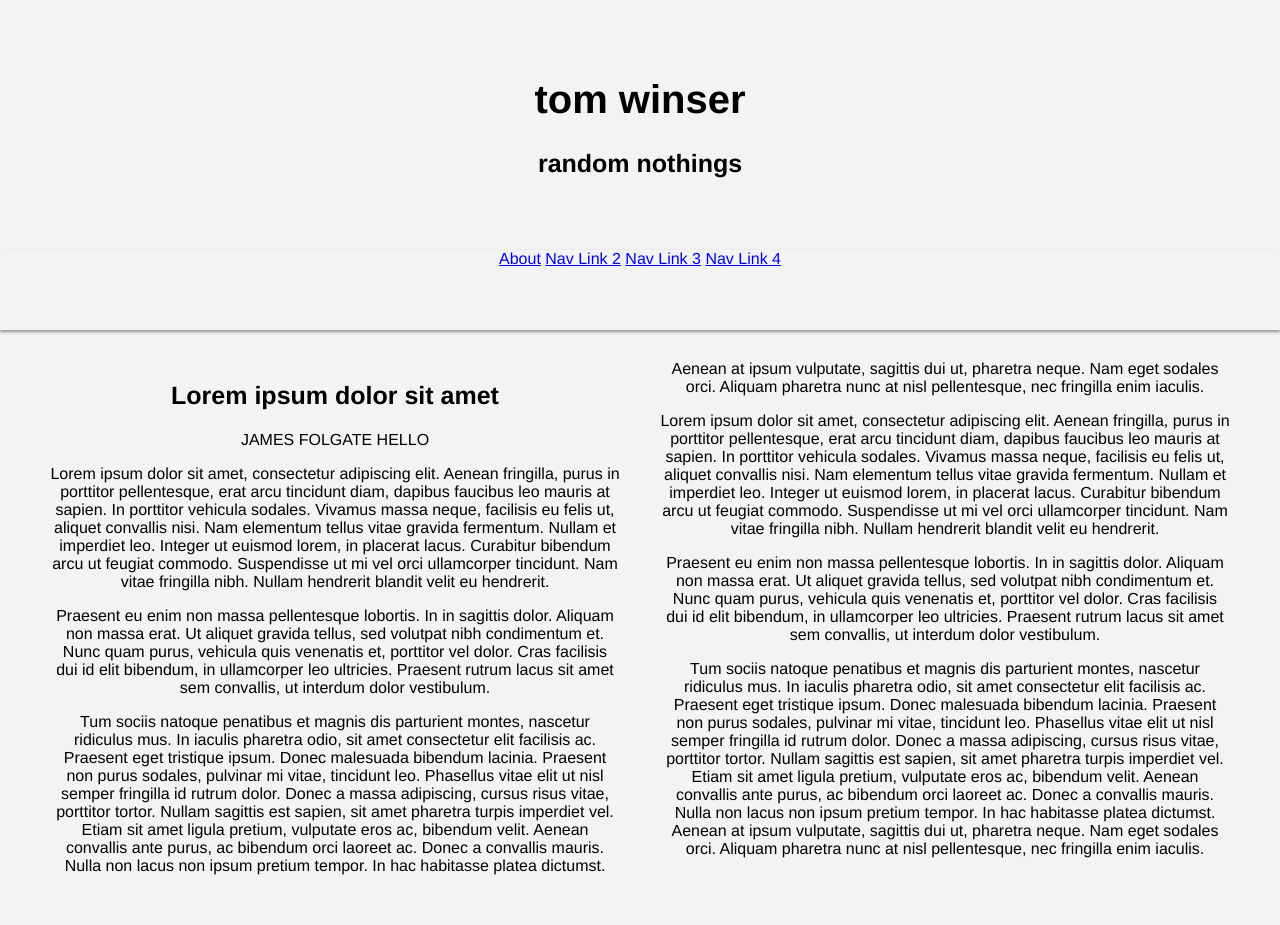
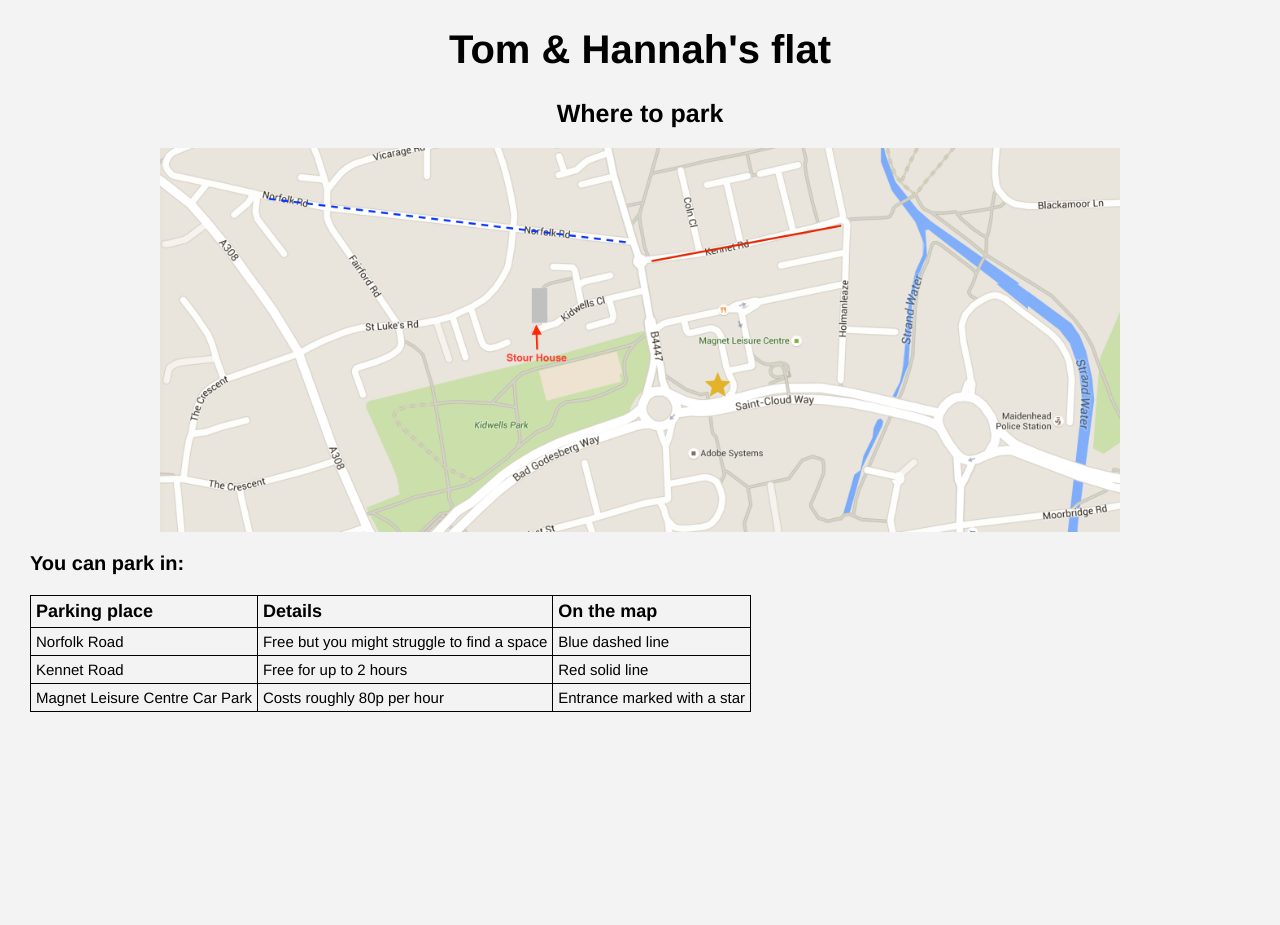
Before and after one commit to twinser/twinser.github.io, a plain HTML site: page index.html in a window 1280 px wide. After the commit the page ends 800 px from the top, so only its background shows below. Drawn offline with nearby package versions, Linux system fonts and the light colour scheme.

Commit message:
Change to Stour House Parking

```diff
--- a/css/main.css
+++ b/css/main.css
@@ -1,55 +1,50 @@
-@font-face {
-    font-family: Barrio;
-    src: url(Barrio-Regular.otf);
-}
-
 body {
 	background-color: #F3F3F3;
 	font-family: Helvetica;
     color: #000000;
-	text-align: center;
 	margin: 0;
-	padding-top: 250px;
 }
 
 h1{
 	font-size: 40px;
+	text-align: center;
 }
 
 h2{
 	font-size: 25px;
 	color: #000000;
+	text-align: center;
 }
 
-* {
-  box-sizing: border-box;
+h3{
+	font-size: 20px;
+	color: #000000;
 }
 
-header {
-  height: 300px;
-  padding-top: 50px;
-  background: #F3F3F3;
+main{
+  font-size: 15px;
+  text-align: left;
+  padding-left: 30px;
 }
-.main-nav,
-.main {
-  position: relative;
+
+img {
+	display: block;
+    margin-left: auto;
+    margin-right: auto;
 }
-.main-nav {
-  background: #f3f3f3;
-  height: 80px;
-  z-index: 150;
-  margin-bottom: -80px;
-  box-shadow: 0 2px 3px rgba(0,0,0,.4);
+
+table {
+    border-collapse: collapse;
 }
-header,
-.main-nav-scrolled {
-  position: fixed;
-  width: 100%;
-  top: 0;
+
+table, th, td {
+	border: 1px solid #000000;
 }
-.main {
-  background: #f3f3f3;
-  padding: 110px 50px 50px;
-  column-count: 2;
-  column-gap: 40px;
+
+td, th {
+    padding: 5px;
 }
+
+th {
+	font-size: 18px;
+}
--- a/index.html
+++ b/index.html
@@ -3,46 +3,25 @@
 <head>
 <meta content='width=device-width, initial-scale=1' name='viewport'/>
 <link href="css/main.css" rel="stylesheet">
-<script src="http://ajax.googleapis.com/ajax/libs/jquery/1.11.2/jquery.min.js"></script>
-
 </head>
 <body>
-<header>
-<h1>tom winser</h1>
-<h2>random nothings</h2>
-</header>
-<nav class="main-nav">
-  <a href="#about">About</a>
-  <a href="#">Nav Link 2</a>
-  <a href="#">Nav Link 3</a>
-  <a href="#">Nav Link 4</a>
-</nav>
-<div class="main">
-<a id="about"></a><h2>Lorem ipsum dolor sit amet</h2>
-  <p>JAMES FOLGATE HELLO</p>
-  <p>Lorem ipsum dolor sit amet, consectetur adipiscing elit. Aenean fringilla, purus in porttitor pellentesque, erat arcu tincidunt diam, dapibus faucibus leo mauris at sapien. In porttitor vehicula sodales. Vivamus massa neque, facilisis eu felis ut, aliquet convallis nisi. Nam elementum tellus vitae gravida fermentum. Nullam et imperdiet leo. Integer ut euismod lorem, in placerat lacus. Curabitur bibendum arcu ut feugiat commodo. Suspendisse ut mi vel orci ullamcorper tincidunt. Nam vitae fringilla nibh. Nullam hendrerit blandit velit eu hendrerit.</p>
+<h1>Tom & Hannah's flat</h1>
+<h2>Where to park</h2>
+<img src="img/parking.png" height=75%% width=75%/>
+<main>
+	<p><h3>You can park in:</h3>
+	<table>
+		<thead>
+			<tr><th>Parking place</th><th>Details</th><th>On the map</th></tr>
+		</thead>
+		<tbody>
+			<tr><td>Norfolk Road</td><td>Free but you might struggle to find a space</td><td>Blue dashed line</td></tr>
+			<tr><td>Kennet Road</td><td>Free for up to 2 hours</td><td>Red solid line</td></tr>
+			<tr><td>Magnet Leisure Centre Car Park</td><td>Costs roughly 80p per hour</td><td>Entrance marked with a star</td></tr>
+		</tbody>
+	</table>
+	</p>
+</main>
 
-  <p>Praesent eu enim non massa pellentesque lobortis. In in sagittis dolor. Aliquam non massa erat. Ut aliquet gravida tellus, sed volutpat nibh condimentum et. Nunc quam purus, vehicula quis venenatis et, porttitor vel dolor. Cras facilisis dui id elit bibendum, in ullamcorper leo ultricies. Praesent rutrum lacus sit amet sem convallis, ut interdum dolor vestibulum.</p>
-
-  <p>Tum sociis natoque penatibus et magnis dis parturient montes, nascetur ridiculus mus. In iaculis pharetra odio, sit amet consectetur elit facilisis ac. Praesent eget tristique ipsum. Donec malesuada bibendum lacinia. Praesent non purus sodales, pulvinar mi vitae, tincidunt leo. Phasellus vitae elit ut nisl semper fringilla id rutrum dolor. Donec a massa adipiscing, cursus risus vitae, porttitor tortor. Nullam sagittis est sapien, sit amet pharetra turpis imperdiet vel. Etiam sit amet ligula pretium, vulputate eros ac, bibendum velit. Aenean convallis ante purus, ac bibendum orci laoreet ac. Donec a convallis mauris. Nulla non lacus non ipsum pretium tempor. In hac habitasse platea dictumst. Aenean at ipsum vulputate, sagittis dui ut, pharetra neque. Nam eget sodales orci. Aliquam pharetra nunc at nisl pellentesque, nec fringilla enim iaculis.</p>
-  <p>Lorem ipsum dolor sit amet, consectetur adipiscing elit. Aenean fringilla, purus in porttitor pellentesque, erat arcu tincidunt diam, dapibus faucibus leo mauris at sapien. In porttitor vehicula sodales. Vivamus massa neque, facilisis eu felis ut, aliquet convallis nisi. Nam elementum tellus vitae gravida fermentum. Nullam et imperdiet leo. Integer ut euismod lorem, in placerat lacus. Curabitur bibendum arcu ut feugiat commodo. Suspendisse ut mi vel orci ullamcorper tincidunt. Nam vitae fringilla nibh. Nullam hendrerit blandit velit eu hendrerit.</p>
-
-  <p>Praesent eu enim non massa pellentesque lobortis. In in sagittis dolor. Aliquam non massa erat. Ut aliquet gravida tellus, sed volutpat nibh condimentum et. Nunc quam purus, vehicula quis venenatis et, porttitor vel dolor. Cras facilisis dui id elit bibendum, in ullamcorper leo ultricies. Praesent rutrum lacus sit amet sem convallis, ut interdum dolor vestibulum.</p>
-
-  <p>Tum sociis natoque penatibus et magnis dis parturient montes, nascetur ridiculus mus. In iaculis pharetra odio, sit amet consectetur elit facilisis ac. Praesent eget tristique ipsum. Donec malesuada bibendum lacinia. Praesent non purus sodales, pulvinar mi vitae, tincidunt leo. Phasellus vitae elit ut nisl semper fringilla id rutrum dolor. Donec a massa adipiscing, cursus risus vitae, porttitor tortor. Nullam sagittis est sapien, sit amet pharetra turpis imperdiet vel. Etiam sit amet ligula pretium, vulputate eros ac, bibendum velit. Aenean convallis ante purus, ac bibendum orci laoreet ac. Donec a convallis mauris. Nulla non lacus non ipsum pretium tempor. In hac habitasse platea dictumst. Aenean at ipsum vulputate, sagittis dui ut, pharetra neque. Nam eget sodales orci. Aliquam pharetra nunc at nisl pellentesque, nec fringilla enim iaculis.</p>
-</div>
-<script type="text/javascript">
-var mn = $(".main-nav");
-    mns = "main-nav-scrolled";
-    hdr = $('header').height();
-
-$(window).scroll(function() {
-  if( $(this).scrollTop() > hdr ) {
-    mn.addClass(mns);
-  } else {
-    mn.removeClass(mns);
-  }
-});
-</script>
 </body>
 </html>
```
Also changed, not shown: js/main.js (deleted, +0 -11 lines), img/parking.png (added).
